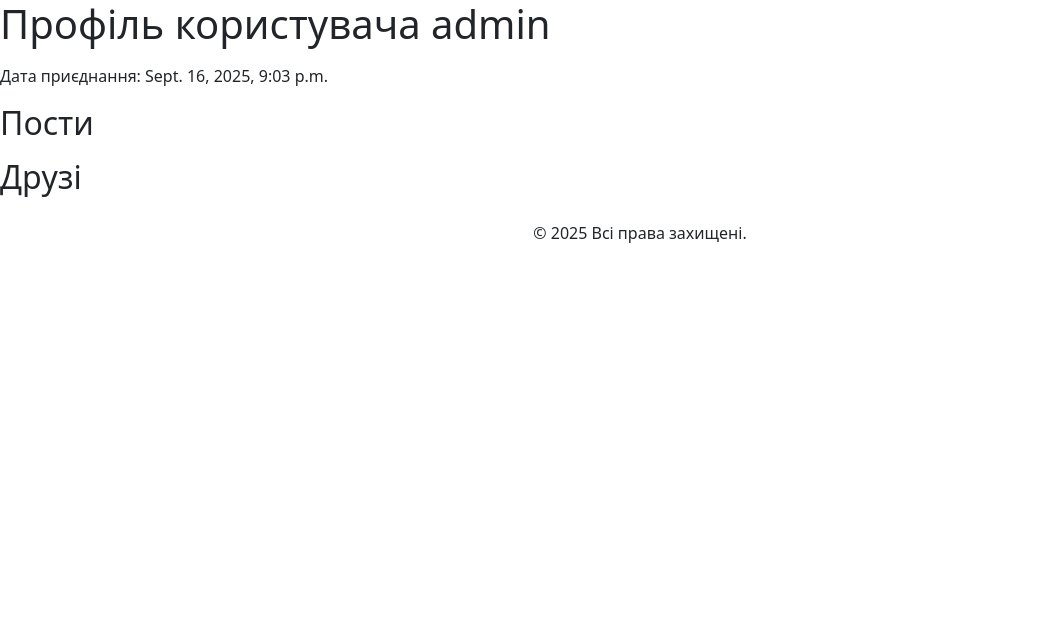
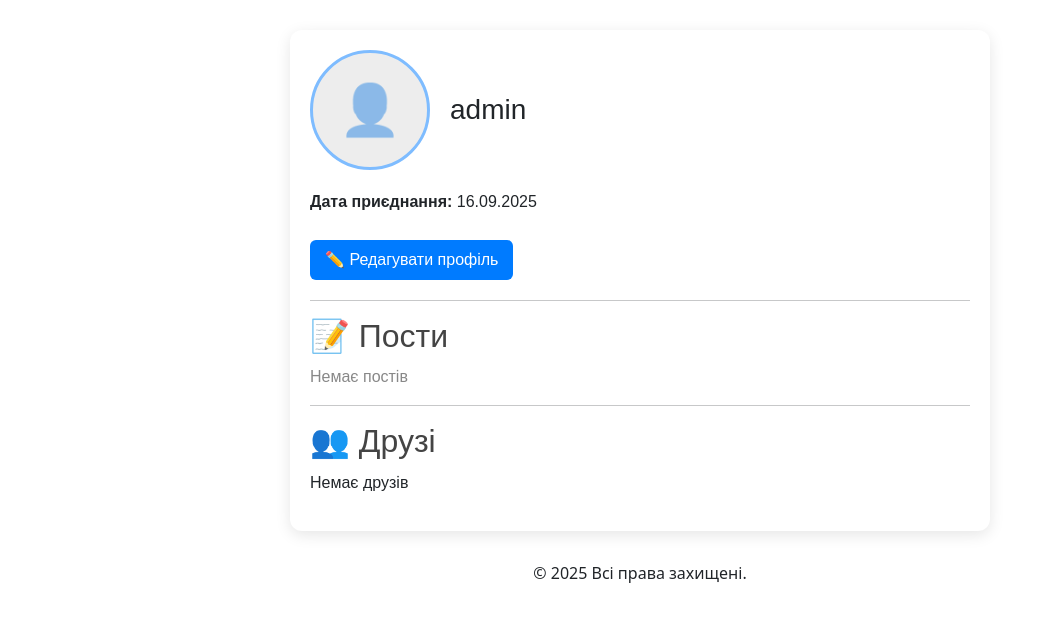
Before and after one commit to General202/Social_media, a Django app: page /profile/1/ in a window 1280 px wide. Shown: the top 622 px of the page, without its empty margins (0-1046 px from the left). Run offline with Django 5.2, Linux system fonts and the light colour scheme; a user stored in the database is signed in; data comes from the database, SQL or seed files in the repository; both versions use the stored data as it was after the commit; data that the repository does not hold is empty.

Commit message:
Зробив систему автентифікації, та додав дизайн для них, зробив налаштування профілю, єдине що не відображається забраження профілю.

```diff
--- a/auth_system/models.py
+++ b/auth_system/models.py
@@ -4,7 +4,6 @@ from django.db import models
 
 # Create your models here.
 class CustomUser(AbstractUser):
-    birsth_date = models.DateField(null=True, blank=True)
     bio = models.TextField(max_length=500, blank=True)
     cover_image = models.ImageField(upload_to='cover_images/', null=True, blank=True)
     profile_image = models.ImageField(upload_to='profile_images/', null=True, blank=True)
--- /dev/null
+++ b/auth_system/urls.py
@@ -0,0 +1,8 @@
+from django.urls import path
+from .views import register_view, login_view, logout_view
+
+urlpatterns = [
+    path('register/', register_view, name='register'),
+    path('login/', login_view, name='login'),
+    path('logout/', logout_view, name='logout'),
+]
--- a/social_app/urls.py
+++ b/social_app/urls.py
@@ -4,4 +4,5 @@ from . import views
 urlpatterns = [
     path('', views.HomeView.as_view(), name='home'),
     path('profile/<int:pk>/', views.ProfileView.as_view(), name='profile'),
+    path('profile/edit/', views.EditProfileView.as_view(), name='edit_profile'),
 ]
--- a/social_app/views.py
+++ b/social_app/views.py
@@ -12,13 +12,14 @@ from django.contrib.auth.mixins import LoginRequiredMixin, UserPassesTestMixin
 from django.db.models import Q
 
 
-class HomeView(LoginRequiredMixin, TemplateView):
+class HomeView(TemplateView):
     template_name = 'base.html'
 
     def get_context_data(self, **kwargs):
         context = super().get_context_data(**kwargs)
         context['posts'] = Post.objects.all().order_by('-timestamp')
-        context['notifications'] = self.request.user.notifications.filter(read=False)
+        if self.request.user.is_authenticated:
+            context['notifications'] = self.request.user.notifications.filter(read=False)
         return context
 
 
@@ -31,13 +32,30 @@ class ProfileView(LoginRequiredMixin, DetailView):
         context = super().get_context_data(**kwargs)
         profile_user = self.get_object()
         context['posts'] = Post.objects.filter(author=profile_user).order_by('-timestamp')
-        context['is_friend'] = Friendship.objects.filter(
-            (Q(user1=self.request.user) & Q(user2=profile_user)) |
-            (Q(user1=profile_user) & Q(user2=self.request.user))
-        ).exists()
-        context['friend_requests_sent'] = FriendRequest.objects.filter(sender=self.request.user, recipient=profile_user).exists()
-        context['friend_requests_received'] = FriendRequest.objects.filter(sender=profile_user, recipient=self.request.user).exists()
+
+        if self.request.user.is_authenticated:
+            context['is_friend'] = Friendship.objects.filter(
+                (Q(user1=self.request.user) & Q(user2=profile_user)) |
+                (Q(user1=profile_user) & Q(user2=self.request.user))
+            ).exists()
+            context['friend_requests_sent'] = FriendRequest.objects.filter(sender=self.request.user, recipient=profile_user).exists()
+            context['friend_requests_received'] = FriendRequest.objects.filter(sender=profile_user, recipient=self.request.user).exists()
+        else:
+            context['is_friend'] = False
+            context['friend_requests_sent'] = False
+            context['friend_requests_received'] = False
+
         return context
+
+
+class EditProfileView(LoginRequiredMixin, UpdateView):
+    model = CustomUser
+    fields = ['bio', 'cover_image', 'profile_image', 'birth_date']  # Можеш додати інші
+    template_name = 'message/edit_profile.html'
+    success_url = reverse_lazy('home')  # або назад на profile
+
+    def get_object(self):
+        return self.request.user
 
 
 class MessageListView(LoginRequiredMixin, ListView):
--- a/social_media/settings.py
+++ b/social_media/settings.py
@@ -122,6 +122,10 @@ STATIC_URL = 'static/'
 MEDIA_URL = '/media/'
 MEDIA_ROOT = BASE_DIR / 'media'
 
+LOGIN_URL = '/auth/login/'        # куди перенаправляти, якщо не авторизований
+LOGIN_REDIRECT_URL = '/'          # куди перенаправляти після логіну
+LOGOUT_REDIRECT_URL = '/'         # куди перенаправляти після логауту
+
 # Default primary key field type
 # https://docs.djangoproject.com/en/5.2/ref/settings/#default-auto-field
 
--- a/social_media/urls.py
+++ b/social_media/urls.py
@@ -20,4 +20,5 @@ from django.urls import include, path
 urlpatterns = [
     path('admin/', admin.site.urls),
     path('', include('social_app.urls')),
+    path('auth/', include('auth_system.urls')),
 ]
--- /dev/null
+++ b/static/css/profile.css
@@ -0,0 +1,111 @@
+.profile-container {
+    max-width: 700px;
+    margin: 30px auto;
+    padding: 20px;
+    background: #fff;
+    border-radius: 12px;
+    box-shadow: 0 4px 15px rgba(0,0,0,0.1);
+    font-family: Arial, sans-serif;
+}
+.profile-header {
+    display: flex;
+    align-items: center;
+    gap: 20px;
+    margin-bottom: 20px;
+}
+.profile-avatar {
+    width: 120px;
+    height: 120px;
+    border-radius: 50%;
+    object-fit: cover;
+    border: 3px solid #007bff;
+}
+.profile-avatar.placeholder {
+    display: flex;
+    align-items: center;
+    justify-content: center;
+    background: #ddd;
+    font-size: 50px;
+}
+.profile-username {
+    font-size: 28px;
+    margin: 0;
+}
+.profile-info {
+    margin-bottom: 20px;
+}
+.btn-edit {
+    display: inline-block;
+    margin-top: 10px;
+    padding: 8px 15px;
+    background: #007bff;
+    color: white;
+    border-radius: 6px;
+    text-decoration: none;
+}
+.btn-edit:hover {
+    background: #0056b3;
+}
+.profile-section h2 {
+    margin-bottom: 10px;
+    color: #444;
+}
+.post-list, .friends-list {
+    list-style: none;
+    padding: 0;
+}
+.post-item {
+    padding: 10px;
+    background: #f9f9f9;
+    margin-bottom: 8px;
+    border-radius: 6px;
+}
+.post-date {
+    font-size: 12px;
+    color: #666;
+}
+.empty {
+    color: #888;
+}
+
+.edit-profile-container {
+    max-width: 600px;
+    margin: 30px auto;
+    padding: 25px;
+    background: #fff;
+    border-radius: 12px;
+    box-shadow: 0 4px 15px rgba(0,0,0,0.1);
+    font-family: Arial, sans-serif;
+}
+.edit-profile-container h1 {
+    text-align: center;
+    margin-bottom: 20px;
+}
+.edit-form .form-group {
+    margin-bottom: 15px;
+}
+.edit-form label {
+    display: block;
+    font-weight: bold;
+    margin-bottom: 5px;
+}
+.edit-form input, .edit-form textarea, .edit-form select {
+    width: 100%;
+    padding: 10px;
+    border: 1px solid #ccc;
+    border-radius: 6px;
+}
+.btn-save {
+    display: block;
+    width: 100%;
+    padding: 12px;
+    background: #28a745;
+    color: white;
+    border: none;
+    border-radius: 6px;
+    font-size: 16px;
+    cursor: pointer;
+}
+.btn-save:hover {
+    background: #218838;
+}
--- a/templates/base.html
+++ b/templates/base.html
@@ -1,21 +1,24 @@
 <!DOCTYPE html>
 <html lang="uk">
+
 <head>
     <meta charset="UTF-8">
     <meta name="viewport" content="width=device-width, initial-scale=1.0">
     <link href="https://cdn.jsdelivr.net/npm/bootstrap@5.3.0/dist/css/bootstrap.min.css" rel="stylesheet">
     <title>Головна сторінка</title>
 </head>
+
 <body>
     <header>
     </header>
     <main>
         {% block content %}
         <!-- Основний вміст сторінки буде тут -->
-         <nav class="navbar navbar-expand-lg navbar-light bg-light">
+        <nav class="navbar navbar-expand-lg navbar-light bg-light">
             <div class="container-fluid">
                 <a class="navbar-brand" href="#">Соціальна мережа</a>
-                <button class="navbar-toggler" type="button" data-bs-toggle="collapse" data-bs-target="#navbarNav" aria-controls="navbarNav" aria-expanded="false" aria-label="Перемикач навігації">
+                <button class="navbar-toggler" type="button" data-bs-toggle="collapse" data-bs-target="#navbarNav"
+                    aria-controls="navbarNav" aria-expanded="false" aria-label="Перемикач навігації">
                     <span class="navbar-toggler-icon"></span>
                 </button>
                 <div class="collapse navbar-collapse" id="navbarNav">
@@ -24,14 +27,23 @@
                             <a class="nav-link active" aria-current="page" href="{% url 'home' %}">Головна</a>
                         </li>
                         <li class="nav-item">
+                            <a class="nav-link" href="message/messages.html">Повідомлення</a>
+                        </li>
+                        {% if user.is_authenticated %}
+                         <li class="nav-item">
                             <a class="nav-link" href="{% url 'profile' user.pk %}">Профіль</a>
                         </li>
                         <li class="nav-item">
-                            <a class="nav-link" href="message/messages.html">Повідомлення</a>
+                            <a class="nav-link" href="{% url 'logout' %}">Вихід</a>
+                        </li>
+                        {% else %}
+                        <li class="nav-item">
+                            <a class="nav-link" href="{% url 'login' %}">Увійти</a>
                         </li>
                         <li class="nav-item">
-                            <a class="nav-link" href="message/logout.html">Вихід</a>
+                            <a class="nav-link" href="{% url 'register' %}">Реєстрація</a>
                         </li>
+                        {% endif %}
                     </ul>
                 </div>
             </div>
@@ -43,4 +55,5 @@
     </footer>
 
 </body>
+
 </html>
--- a/templates/message/profile.html
+++ b/templates/message/profile.html
@@ -1,21 +1,68 @@
 {% extends 'base.html' %}
+{% load static %}
 {% block content %}
-<h1>Профіль користувача {{ user.username }}</h1>
-<p>{{ cover_image }}</p>
-<p>Дата приєднання: {{ user.date_joined }}</p>
+<link rel="stylesheet" href="{% static 'css/profile.css' %}">
 
+<div class="profile-container">
 
-<h2>Пости</h2>
-<ul>
-    {% for post in user.posts.all %}
-        <li>{{ post.content }} - о {{ post.timestamp }}</li>
-    {% endfor %}
-</ul>
+    <!-- Фото + ім'я -->
+    <div class="profile-header">
+        {% if profile_user.profile_image %}
+            <img src="{{ profile_user.profile_image.url }}" alt="Profile Image" class="profile-avatar">
+        {% else %}
+            <div class="profile-avatar placeholder">👤</div>
+        {% endif %}
+        <h1 class="profile-username">{{ profile_user.username }}</h1>
+    </div>
 
-<h2>Друзі</h2>
-<ul>
-    {% for friend in user.user_groups.all %}
-        <li>{{ friend.name }}</li>
-    {% endfor %}
-</ul>
+    <!-- Інфо -->
+    <div class="profile-info">
+        <p><strong>Дата приєднання:</strong> {{ profile_user.date_joined|date:"d.m.Y" }}</p>
+
+        {% if profile_user.birth_date %}
+            <p><strong>Дата народження:</strong> {{ profile_user.birth_date|date:"d.m.Y" }}</p>
+        {% endif %}
+
+        {% if profile_user.bio %}
+            <p><strong>Про себе:</strong> {{ profile_user.bio }}</p>
+        {% endif %}
+
+        {% if user == profile_user %}
+            <a href="{% url 'edit_profile' %}" class="btn-edit">✏️ Редагувати профіль</a>
+        {% endif %}
+    </div>
+
+    <hr>
+
+    <!-- Пости -->
+    <div class="profile-section">
+        <h2>📝 Пости</h2>
+        <ul class="post-list">
+            {% for post in posts %}
+                <li class="post-item">
+                    <p>{{ post.content }}</p>
+                    <span class="post-date">{{ post.timestamp|date:"d.m.Y H:i" }}</span>
+                </li>
+            {% empty %}
+                <li class="empty">Немає постів</li>
+            {% endfor %}
+        </ul>
+    </div>
+
+    <hr>
+
+    <!-- Друзі -->
+    <div class="profile-section">
+        <h2>👥 Друзі</h2>
+        <ul class="friends-list">
+            {% if is_friend %}
+                <li>Ви друзі ✅</li>
+            {% else %}
+                <li>Немає друзів</li>
+            {% endif %}
+        </ul>
+    </div>
+
+</div>
+
 {% endblock %}
```
Also changed, not shown: auth_system/forms.py (added, +18 -0 lines), auth_system/views.py (+44 -2 lines), static/css/auth.css (added, +82 -0 lines), templates/auth/login.html (added, +31 -0 lines), templates/auth/logout.html (added, +20 -0 lines), templates/auth/register.html (added, +56 -0 lines), templates/message/edit_profile.html (added, +39 -0 lines), db.sqlite3, static/css/style.css (deleted).
